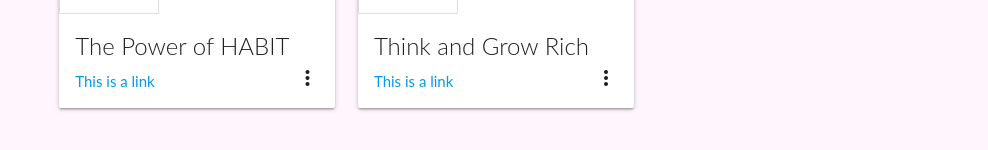
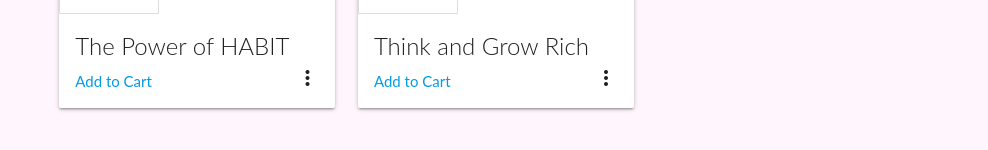
Before and after one commit to poornesh-pH/chotu-kart-react, a React (Create React App) app: page / in a window 1280 px wide. Shown: the part 376-526 px from the top of the page, without its empty margins (144-1132 px from the left). Built offline with nearby package versions, Linux system fonts and the light colour scheme; grey boxes are pictures that could not be loaded.

Commit message:
3 files modified

```diff
--- a/src/Components/BooksCards.js
+++ b/src/Components/BooksCards.js
@@ -1,13 +1,21 @@
 import React from 'react';
 import { connect } from 'react-redux';
-const BooksCards = props =>
-  // console.log(props, 'customer props'),
-  {
+import { addToCart,removeFromCart } from '../Redux/Actions/cartAction';
+import { editProduct } from '../Redux/Actions/productsAction';
+const BooksCards = props => {
+  const handleAddToCart = item => {
+    props.dispatch(addToCart(item));
+    props.dispatch(editProduct({ id: item.id, ...item, inCart: true }));
+  };
+  const handleRemoveFromCart = item =>{
+    props.dispatch(removeFromCart(item))
+    props.dispatch(editProduct({ id: item.id, ...item, inCart: false }));
+  }
   return (
     <div className="row card-container">
       {/* change orientation */}
       {props.books.map(item => (
-          <div className="col l4 s12 m6"key={item.id}>
+        <div className="col l4 s12 m6" key={item.id}>
           <div className="card">
             <div className="card-image waves-effect waves-block waves-light">
               <img className="activator" src={item.img} />
@@ -18,7 +26,15 @@
                 <i className="material-icons right">more_vert</i>
               </span>
               <p>
-                  <a href="#">This is a link</a>
+                {item.inCart ? (
+                  <a onClick={() => handleRemoveFromCart(item)}>
+                    Remove from Cart
+                  </a>
+                ) : (
+                  <a onClick={() => handleAddToCart(item)}>
+                    Add to Cart
+                  </a>
+                )}
               </p>
             </div>
             <div className="card-reveal">
@@ -33,35 +49,6 @@
       ))}
     </div>
   );
-
-    {
-      /* <div className="row">
-        <div classNameName="col s12 m6">
-          <div className="card">
-            <div className="card-image waves-effect waves-block waves-light">
-              <img className="activator" src="images/office.jpg" />
-            </div>
-            <div className="card-content">
-              <span className="card-title activator grey-text text-darken-4">
-                Card Title<i className="material-icons right">more_vert</i>
-              </span>
-              <p>
-                <a href="#">This is a link</a>
-              </p>
-            </div>
-            <div className="card-reveal">
-              <span className="card-title grey-text text-darken-4">
-                Card Title<i className="material-icons right">close</i>
-              </span>
-              <p>
-                Here is some more information about this product that is only
-                revealed once clicked on.
-              </p>
-            </div>
-          </div>
-        </div>
-      </div> */
-    }
 };
 const mapStateToProps = state => {
   return {
--- a/src/Redux/Actions/cartAction.js
+++ b/src/Redux/Actions/cartAction.js
@@ -1,14 +1,14 @@
-export const addToCart = (id) => {
+export const addToCart = ({id}) => {
   console.log(id ,"addtocart")
   return {
     type: 'ADD_TO_CART',
-    id
+    id,
   };
 };
 
-export const removeFromCart = ( id ) => {
+export const removeFromCart = ( {id} ) => {
   return {
     type: 'REMOVE_FROM_CART',
-    id
+    id,
   };
 };
--- a/src/Redux/Actions/productsAction.js
+++ b/src/Redux/Actions/productsAction.js
@@ -9,7 +9,8 @@
   type = '',
   img = '',
   stocked = null,
-  category = ''
+  category = '',
+  inCart = false
 } = {}) => {
   return {
     type: 'ADD_PRODUCT',
@@ -22,7 +23,8 @@
       type,
       img,
       stocked,
-      category
+      category,
+      inCart
     }
   };
 };
@@ -44,8 +46,10 @@
   type,
   img,
   stocked,
-  category
+  category,
+  inCart
 }) => {
+  console.log("editProduct action", inCart,id)
   return {
     type: 'EDIT_PRODUCT',
     product: {
@@ -57,7 +61,8 @@
       type,
       img,
       stocked,
-      category
+      category,
+      inCart
     }
   };
 };
```
Lines whose indentation alone changed are shown as unchanged.
